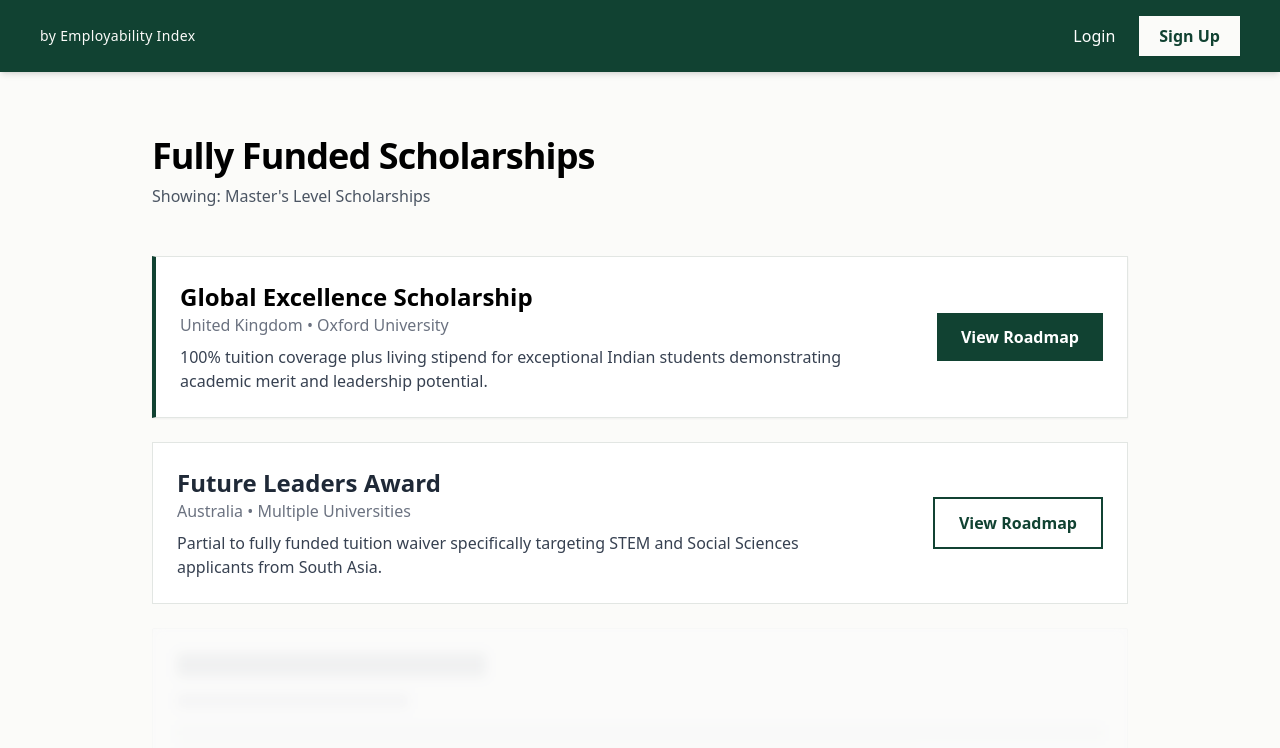
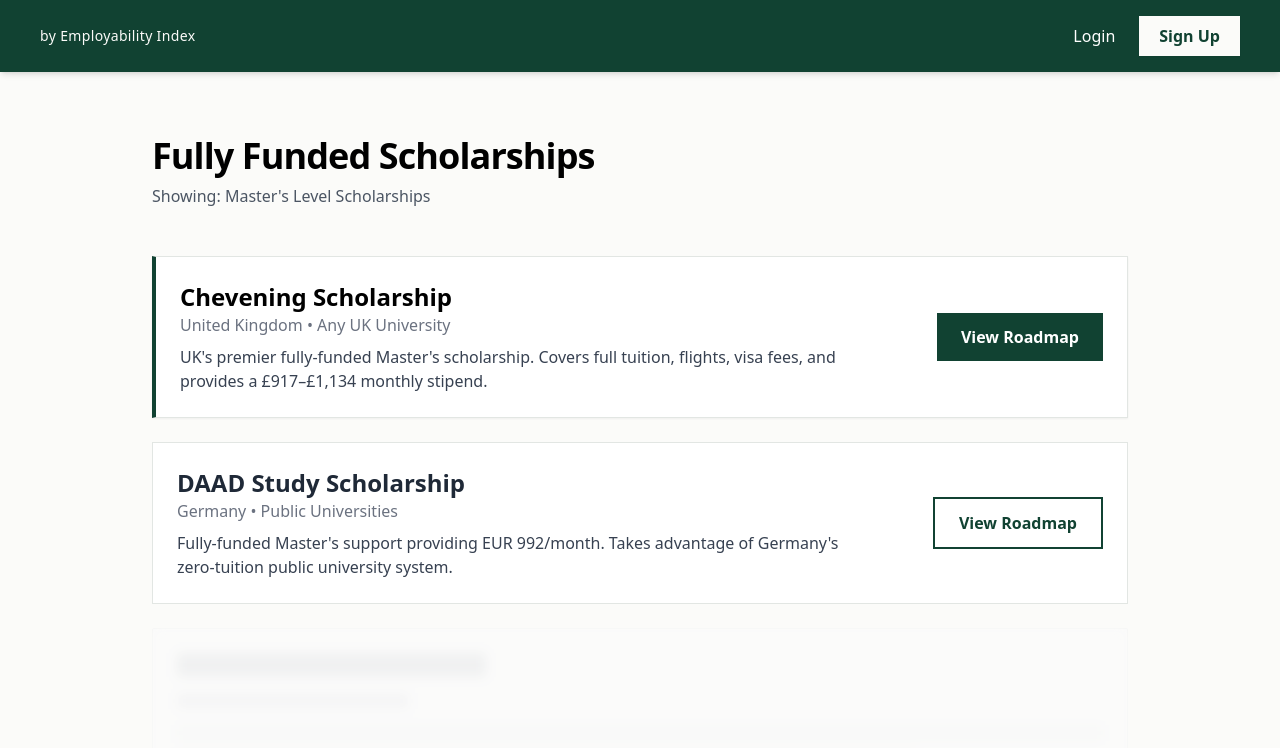
Before and after one commit to SahilDhinwa/Career-gps2.0, a Next.js app: page /study-abroad/masters in a window 1280 px wide. Shown: the top 748 px of the page. Built offline with nearby package versions, Linux system fonts and the light colour scheme; no server answers.

Commit message:
Add scholarship data and dynamic rendering logic

```diff
--- a/app/study-abroad/[level]/page.tsx
+++ b/app/study-abroad/[level]/page.tsx
@@ -1,8 +1,65 @@
 import Link from "next/link";
 import { Lock } from "lucide-react";
-import PremiumPaymentButton from "@/components/PremiumPaymentButton"; // Your new Gatekeeper!
+import PremiumPaymentButton from "@/components/PremiumPaymentButton";
+
+// 1. THE DATA DICTIONARY
+// This stores all the unique content for each level, keeping the UI clean.
+const scholarshipData = {
+  ug: [
+    {
+      id: "ug-1",
+      title: "MEXT Undergraduate Scholarship",
+      location: "Japan • Ministry of Education (MEXT)",
+      description: "100% tuition waiver, round-trip flights, and a ¥117,000 monthly stipend. Includes 1 full year of Japanese language training.",
+      roadmapId: "mext-ug"
+    },
+    {
+      id: "ug-2",
+      title: "DAAD WISE Research Internship",
+      location: "Germany • Various Universities",
+      description: "Exclusive to Indian undergraduate students in STEM. Offers a 2-6 month research stint in Germany with an EUR 861 monthly stipend and travel allowance.",
+      roadmapId: "daad-wise"
+    }
+  ],
+  masters: [
+    {
+      id: "pg-1",
+      title: "Chevening Scholarship",
+      location: "United Kingdom • Any UK University",
+      description: "UK's premier fully-funded Master's scholarship. Covers full tuition, flights, visa fees, and provides a £917–£1,134 monthly stipend.",
+      roadmapId: "chevening-pg"
+    },
+    {
+      id: "pg-2",
+      title: "DAAD Study Scholarship",
+      location: "Germany • Public Universities",
+      description: "Fully-funded Master's support providing EUR 992/month. Takes advantage of Germany's zero-tuition public university system.",
+      roadmapId: "daad-pg"
+    }
+  ],
+  phd: [
+    {
+      id: "phd-1",
+      title: "DAAD Research Grants",
+      location: "Germany • Research Institutes",
+      description: "Offers EUR 1,400/month for doctoral candidates. Requires a detailed research proposal and acceptance from a German supervisor.",
+      roadmapId: "daad-phd"
+    },
+    {
+      id: "phd-2",
+      title: "MEXT Research Scholarship",
+      location: "Japan • Target Universities",
+      description: "Covers 3-4 years of doctoral research with a ¥145,000 monthly stipend, flights, and full tuition coverage.",
+      roadmapId: "mext-phd"
+    }
+  ]
+};
 
 export default function ScholarshipList({ params }: { params: { level: string } }) {
+  // 2. SMART ROUTING LOGIC
+  const levelKey = params.level as keyof typeof scholarshipData;
+  const currentScholarships = scholarshipData[levelKey] || scholarshipData.ug; // Fallback to UG
+
   const levelName = params.level === "ug" ? "Undergraduate" : params.level === "masters" ? "Master's" : "PhD";
 
   return (
@@ -15,29 +72,29 @@
       </div>
 
       <div className="space-y-6">
-        {/* Unlocked Card 1 */}
-        <div className="bg-surface border-l-4 border-l-primary border-y border-r border-surfaceBorder p-6 shadow-sm flex flex-col md:flex-row justify-between items-start md:items-center gap-4">
-          <div>
-            <h2 className="font-heading text-2xl font-bold">Global Excellence Scholarship</h2>
-            <p className="text-gray-500 font-medium mb-2">United Kingdom • Oxford University</p>
-            <p className="text-gray-700 max-w-2xl">100% tuition coverage plus living stipend for exceptional Indian students demonstrating academic merit and leadership potential.</p>
+
+        {/* 3. DYNAMIC RENDERING OF UNLOCKED CARDS */}
+        {currentScholarships.map((scholarship, index) => (
+          <div key={scholarship.id} className={`bg-surface p-6 flex flex-col md:flex-row justify-between items-start md:items-center gap-4 ${
+            index === 0 ? "border-l-4 border-l-primary border-y border-r border-surfaceBorder shadow-sm" : "border border-surfaceBorder"
+          }`}>
+            <div>
+              <h2 className={`font-heading text-2xl font-bold ${index === 0 ? "" : "text-gray-800"}`}>
+                {scholarship.title}
+              </h2>
+              <p className="text-gray-500 font-medium mb-2">{scholarship.location}</p>
+              <p className="text-gray-700 max-w-2xl">{scholarship.description}</p>
+            </div>
+            <Link
+              href={`/roadmap/${scholarship.roadmapId}`}
+              className={`shrink-0 px-6 py-3 font-bold transition-colors ${
+                index === 0 ? "bg-primary text-white hover:bg-primaryHover" : "bg-white border-2 border-primary text-primary hover:bg-gray-50"
+              }`}
+            >
+              View Roadmap
+            </Link>
           </div>
-          <Link href="/roadmap/1" className="shrink-0 bg-primary text-white px-6 py-3 font-bold hover:bg-primaryHover transition-colors">
-            View Roadmap
-          </Link>
-        </div>
-
-        {/* Unlocked Card 2 */}
-        <div className="bg-surface border border-surfaceBorder p-6 flex flex-col md:flex-row justify-between items-start md:items-center gap-4">
-          <div>
-            <h2 className="font-heading text-2xl font-bold text-gray-800">Future Leaders Award</h2>
-            <p className="text-gray-500 font-medium mb-2">Australia • Multiple Universities</p>
-            <p className="text-gray-700 max-w-2xl">Partial to fully funded tuition waiver specifically targeting STEM and Social Sciences applicants from South Asia.</p>
-          </div>
-          <Link href="/roadmap/2" className="shrink-0 bg-white border-2 border-primary text-primary px-6 py-3 font-bold hover:bg-gray-50 transition-colors">
-            View Roadmap
-          </Link>
-        </div>
+        ))}
 
         {/* Locked Premium Cards Container */}
         <div className="relative mt-12">
@@ -49,7 +106,6 @@
               <h3 className="font-heading text-2xl font-bold mb-2">Unlock Premium Access</h3>
               <p className="text-gray-600 mb-6">Unlock all 5 scholarships, full stage-by-stage roadmaps, and detailed progress tracking.</p>
 
-              {/* THE SMART GATEKEEPER BUTTON */}
               <PremiumPaymentButton />
 
             </div>
```
